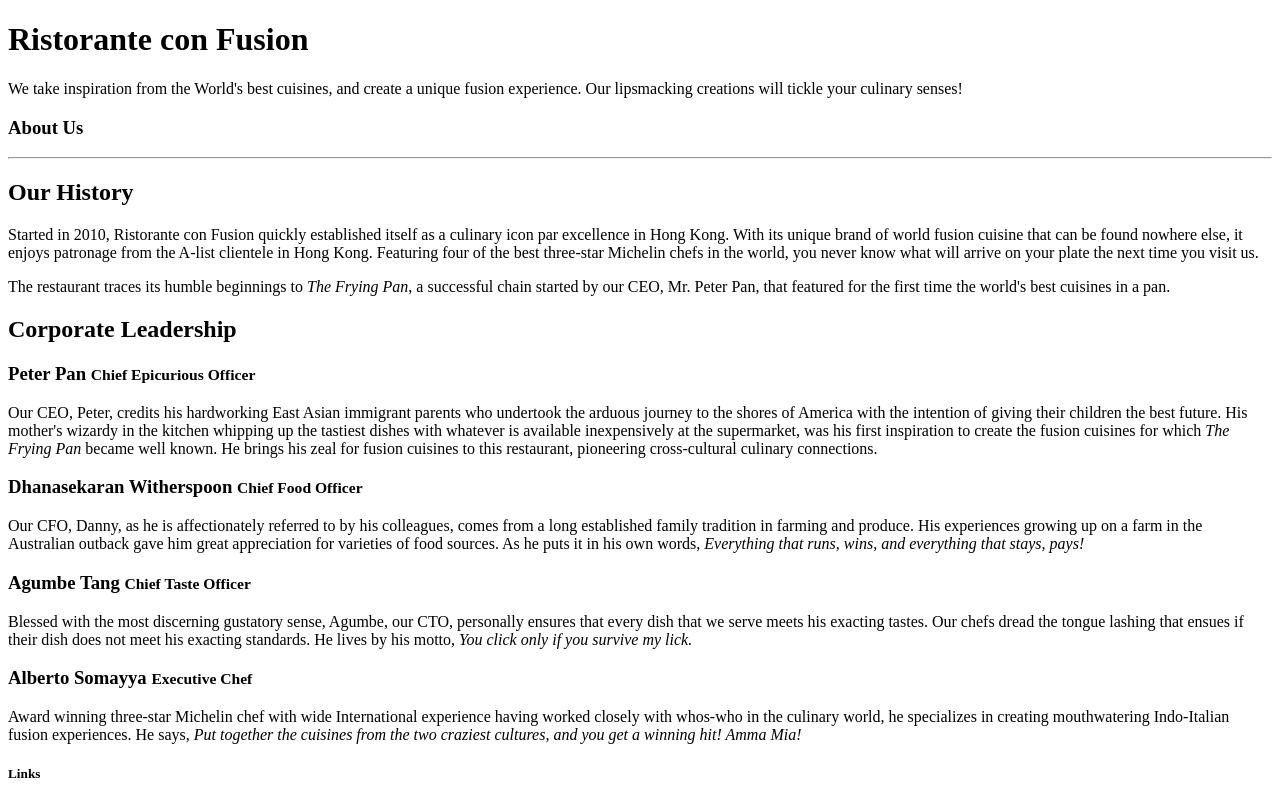
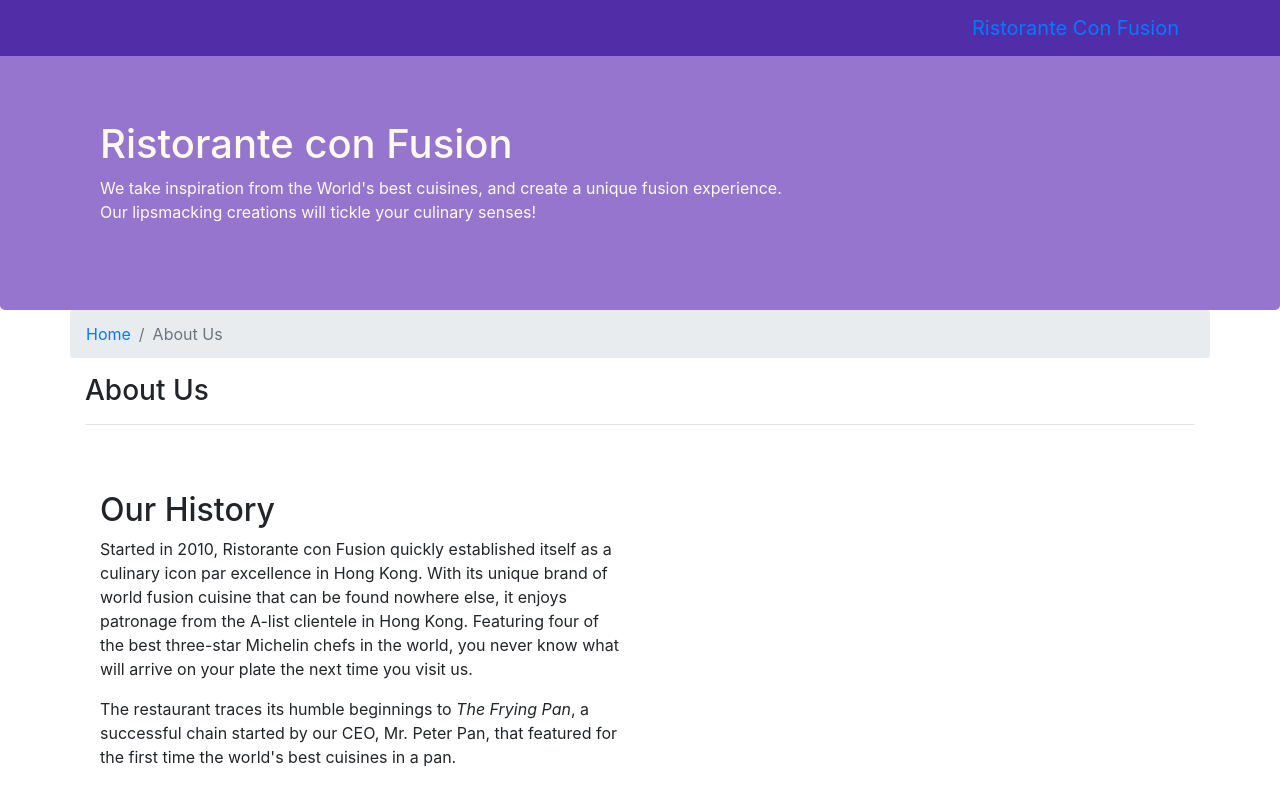
Before and after one commit to fireyose/ConFusion, a website: page aboutus.html in a window 1280 px wide. Shown: the top 800 px of the page. Drawn offline with nearby package versions, Linux system fonts and the light colour scheme.

Commit message:
Navbar and Breadcrumbs

```diff
--- a/aboutus.html
+++ b/aboutus.html
@@ -2,12 +2,32 @@
 <html lang="en">
 
 <head>
+    <!-- Bootstrap -->
+    <link rel="stylesheet" href="node_modules/bootstrap/dist/css/bootstrap.min.css">
+    <link rel="stylesheet" href="css/styles.css">
 
     <title>Ristorante Con Fusion: About Us</title>
 
 </head>
 
 <body>
+
+    <nav class="navbar navbar-inverse navbar-toggleable-sm fixed-top">
+        <div class="container">
+            <button class="navbar-toggler" type="button" data-toggle="collapse" data-target="#Navbar">
+                <span class="navbar-toggler-icon"></span>
+            </button>
+            <a class="navbar-brand" href="./index.html">Ristorante Con Fusion</a>
+            <div class="collapse navbar-collapse" id="Navbar">
+                <ul class="navbar-nav">
+                    <li class="nav-item"><a class="nav-link" href="./index.html">Home</a></li>
+                    <li class="nav-item active"><a class="nav-link" href="#">About</a></li>
+                    <li class="nav-item"><a class="nav-link" href="#">Menu</a></li>
+                    <li class="nav-item"><a class="nav-link" href="#">Contact</a></li>
+                </ul>
+            </div>
+        </div>
+    </nav>
 
     <header class="jumbotron">
         <div class="container">
@@ -22,16 +42,20 @@
         </div>
     </header>
 
-    <div>
-        <div>
-            <div>
+    <div class="container">
+        <div class="row">
+            <ol class="col-12 breadcrumb">
+                <li class="breadcrumb-item"><a href="./index.html">Home</a></li>
+                <li class="breadcrumb-item active"><a>About Us</a></li>
+            </ol>
+            <div class="col">
                <h3>About Us</h3>
                <hr>
             </div>
         </div>
 
-        <div>
-            <div>
+        <div class="row row-content">
+            <div class="col-sm-6">
                 <h2>Our History</h2>
                 <p>Started in 2010, Ristorante con Fusion quickly established itself as a culinary icon par excellence in Hong Kong. With its unique brand of world fusion cuisine that can be found nowhere else, it enjoys patronage from the A-list clientele in Hong Kong.  Featuring four of the best three-star Michelin chefs in the world, you never know what will arrive on your plate the next time you visit us.</p>
                 <p>The restaurant traces its humble beginnings to <em>The Frying Pan</em>, a successful chain started by our CEO, Mr. Peter Pan, that featured for the first time the world's best cuisines in a pan.</p>
@@ -41,17 +65,17 @@
         </div>
 
 
-        <div>
-            <div>
+        <div class="row row-content">
+            <div class="col">
                 <h2>Corporate Leadership</h2>
                 <h3>Peter Pan <small>Chief Epicurious Officer</small></h3>
-                <p>Our CEO, Peter, credits his hardworking East Asian immigrant parents who undertook the arduous journey to the shores of America with the intention of giving their children the best future. His mother's wizardy in the kitchen whipping up the tastiest dishes with whatever is available inexpensively at the supermarket, was his first inspiration to create the fusion cuisines for which <em>The Frying Pan</em> became well known. He brings his zeal for fusion cuisines to this restaurant, pioneering cross-cultural culinary connections.</p>
+                <p class="hidden-xs-down">Our CEO, Peter, credits his hardworking East Asian immigrant parents who undertook the arduous journey to the shores of America with the intention of giving their children the best future. His mother's wizardy in the kitchen whipping up the tastiest dishes with whatever is available inexpensively at the supermarket, was his first inspiration to create the fusion cuisines for which <em>The Frying Pan</em> became well known. He brings his zeal for fusion cuisines to this restaurant, pioneering cross-cultural culinary connections.</p>
                 <h3>Dhanasekaran Witherspoon <small>Chief Food Officer</small></h3>
-                <p>Our CFO, Danny, as he is affectionately referred to by his colleagues, comes from a long established family tradition in farming and produce. His experiences growing up on a farm in the Australian outback gave him great appreciation for varieties of food sources. As he puts it in his own words, <em>Everything that runs, wins, and everything that stays, pays!</em></p>
+                <p class="hidden-xs-down">Our CFO, Danny, as he is affectionately referred to by his colleagues, comes from a long established family tradition in farming and produce. His experiences growing up on a farm in the Australian outback gave him great appreciation for varieties of food sources. As he puts it in his own words, <em>Everything that runs, wins, and everything that stays, pays!</em></p>
                 <h3>Agumbe Tang <small>Chief Taste Officer</small></h3>
-                <p>Blessed with the most discerning gustatory sense, Agumbe, our CTO, personally ensures that every dish that we serve meets his exacting tastes. Our chefs dread the tongue lashing that ensues if their dish does not meet his exacting standards. He lives by his motto, <em>You click only if you survive my lick.</em></p>
+                <p class="hidden-xs-down">Blessed with the most discerning gustatory sense, Agumbe, our CTO, personally ensures that every dish that we serve meets his exacting tastes. Our chefs dread the tongue lashing that ensues if their dish does not meet his exacting standards. He lives by his motto, <em>You click only if you survive my lick.</em></p>
                 <h3>Alberto Somayya <small>Executive Chef</small></h3>
-                <p>Award winning three-star Michelin chef with wide International experience having worked closely with whos-who in the culinary world, he specializes in creating mouthwatering Indo-Italian fusion experiences. He says, <em>Put together the cuisines from the two craziest cultures, and you get a winning hit! Amma Mia!</em></p>
+                <p class="hidden-xs-down">Award winning three-star Michelin chef with wide International experience having worked closely with whos-who in the culinary world, he specializes in creating mouthwatering Indo-Italian fusion experiences. He says, <em>Put together the cuisines from the two craziest cultures, and you get a winning hit! Amma Mia!</em></p>
             </div>
        </div>
 
@@ -63,7 +87,7 @@
                 <div class="col-5 offset-1 col-sm-2">
                     <h5>Links</h5>
                     <ul class="list-unstyled">
-                        <li><a href="#">Home</a></li>
+                        <li><a href="./index.html">Home</a></li>
                         <li><a href="#">About</a></li>
                         <li><a href="#">Menu</a></li>
                         <li><a href="#">Contact</a></li>
@@ -99,6 +123,13 @@
         </div>
     </footer>
 
+    <!-- JQuert -->
+    <script src="node_modules/jquery/dist/jquery.min.js"></script>
+    <!-- Tether -->
+    <script src="node_modules/tether/dist/js/tether.min.js"></script>
+    <!-- Bootstrap -->
+    <script src="node_modules/bootstrap/dist/js/bootstrap.min.js"></script>
+
 </body>
 
 </html>
--- a/css/styles.css
+++ b/css/styles.css
@@ -11,7 +11,7 @@
 }
 
 .footer {
-    background-color: #D1C;
+    background-color: #9575cd;
     margin: 0px auto;
     padding: 20px 0px 20px 0px;
 }
@@ -28,3 +28,12 @@
     margin: 0px;
     color: #0f0f0f;
 }
+
+body {
+    padding: 50px 0px 0px 0px;
+    z-index: 0;
+}
+
+.navbar-inverse {
+    background: #512da8;
+}
```
Also changed, not shown: index.html (+21 -4 lines).
